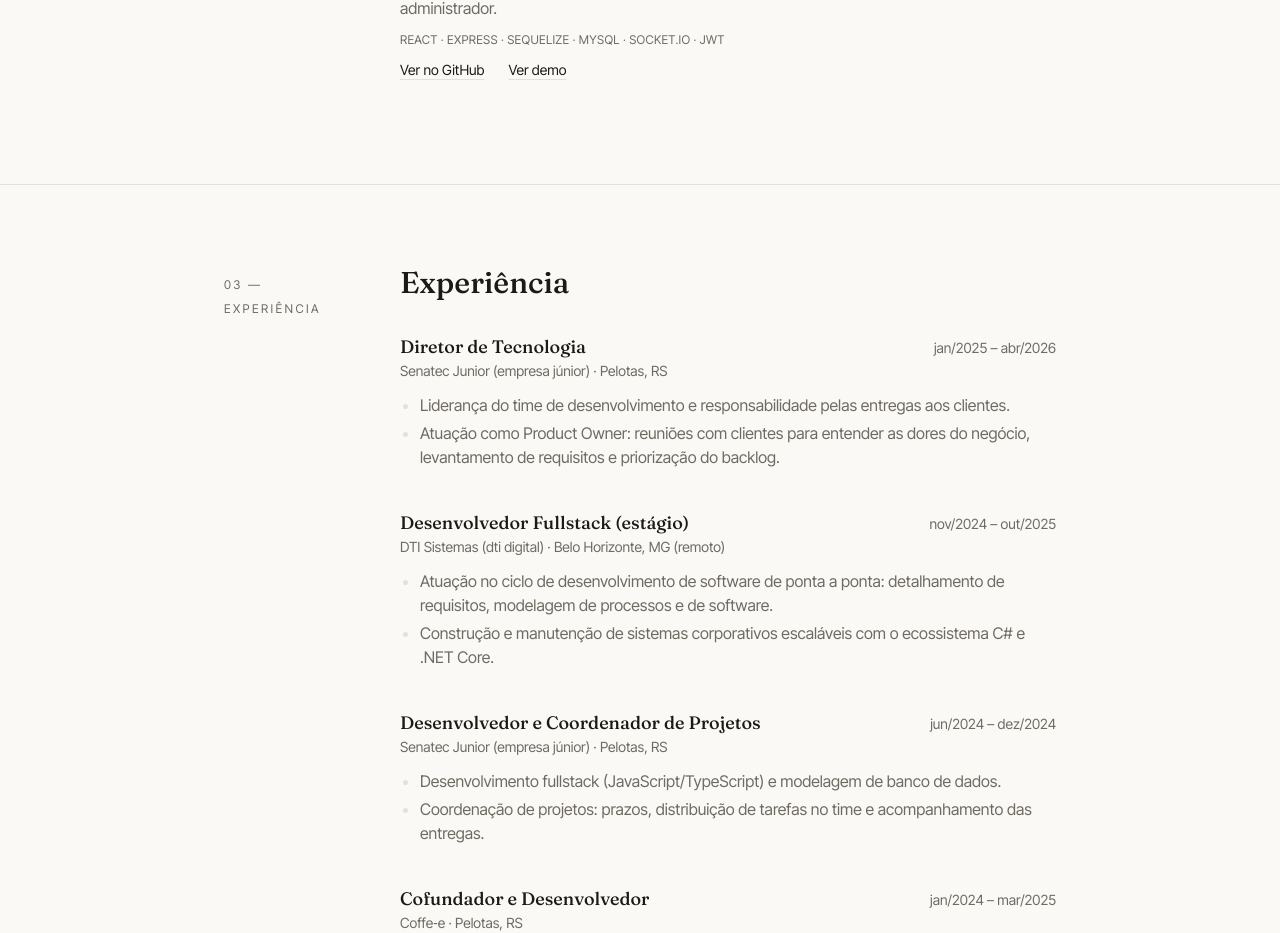
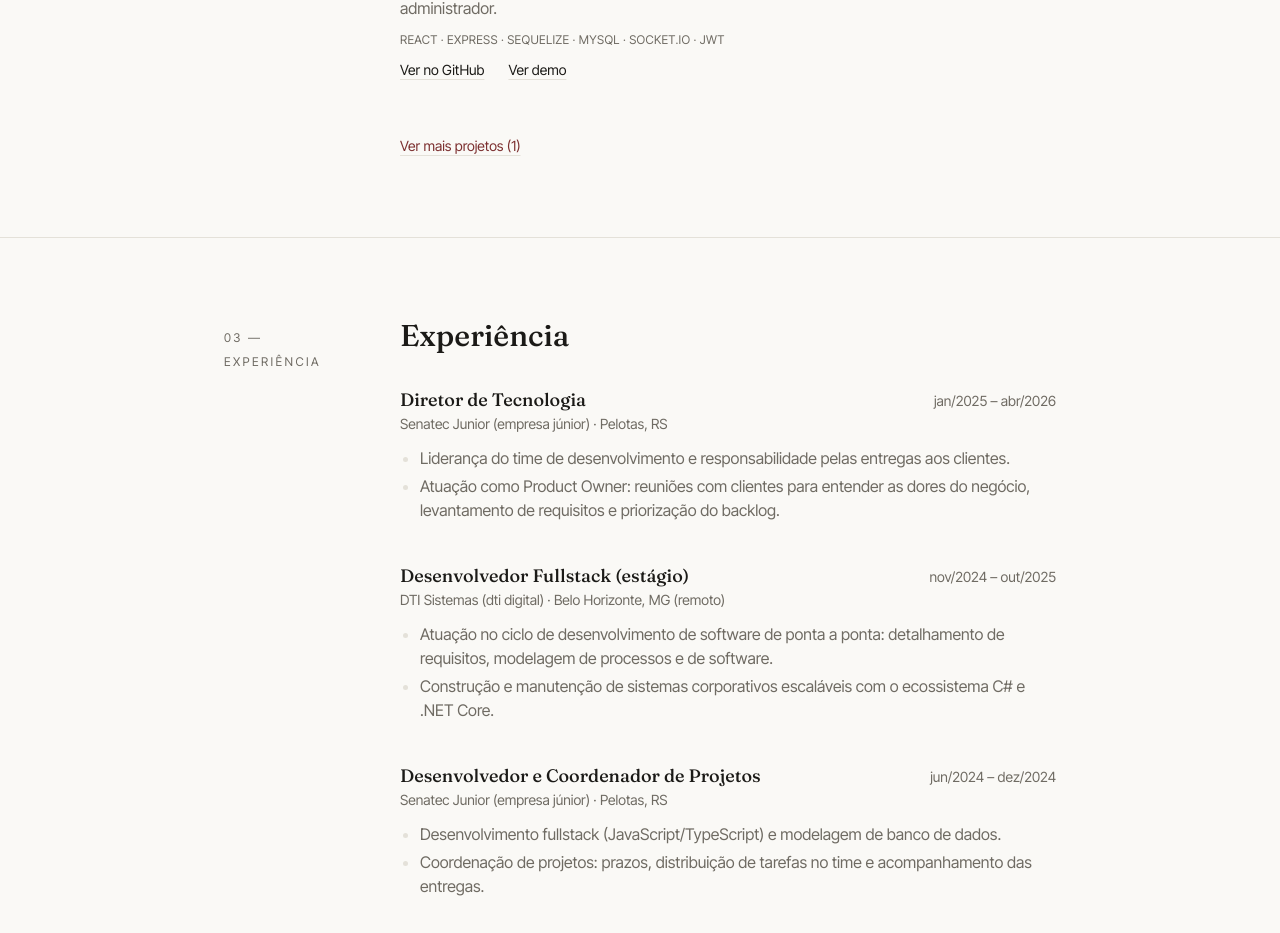
Before and after one commit to pedrohassen/portfolio_pedrohassen, a React (Vite) app: page / in a window 1280 px wide. Shown: the part 1956-2889 px from the top of the page. Built offline with nearby package versions, Linux system fonts and the light colour scheme.

Commit message:
feat: adiciona AmiGo aos projetos

```diff
--- a/src/data/projects.ts
+++ b/src/data/projects.ts
@@ -71,4 +71,27 @@ export const projetos: Projeto[] = [
     destaque: false,
     ordem: 5,
   },
+  {
+    slug: 'amigo',
+    titulo: 'AmiGo! — Marketplace de Petshop',
+    resumo:
+      'Marketplace que conecta tutores de pets a petshops parceiros — produtos, serviços e pedidos.',
+    descricao:
+      'Projeto em grupo da formação em Análise e Desenvolvimento de Sistemas (UniSENAC). Dois portais: cliente (cadastro de pets, busca por categoria, carrinho e pedidos) e petshop parceiro (dashboard, cadastro de produtos e serviços como banho, adestramento e consultas). Front-end em React + TypeScript + Vite + Tailwind CSS; API em Express + Prisma/PostgreSQL com autenticação JWT.',
+    stack: [
+      'React',
+      'TypeScript',
+      'Vite',
+      'Tailwind CSS',
+      'Express',
+      'Prisma',
+      'PostgreSQL',
+      'JWT',
+    ],
+    repoUrl:
+      'https://gitlab.com/senac-projeto-integrador/pedro-filipe-bernardo-brian-gabriel-eduarda/amigo_front',
+    demoUrl: 'https://pedro-filipe-bernardo-brian-gabriel.vercel.app',
+    destaque: false,
+    ordem: 6,
+  },
 ]
```
